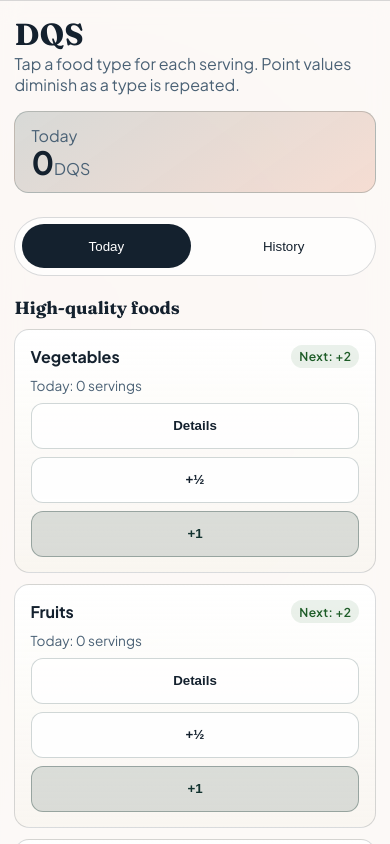
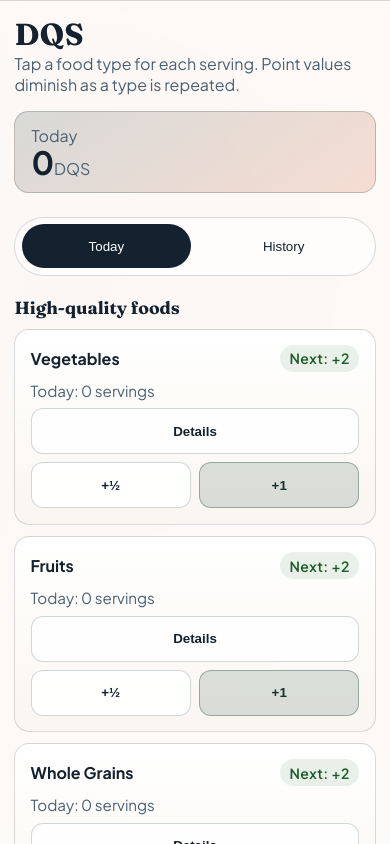
Before and after one commit to pkl-solita/dqs, a React (Vite) app: page / in a window 390 px wide. Shown: the top 844 px of the page. Built offline with nearby package versions, Linux system fonts and the light colour scheme.

Commit message:
UI update

```diff
--- a/src/App.css
+++ b/src/App.css
@@ -362,8 +362,29 @@
   }
 
   .tile-actions {
-    grid-template-columns: 1fr;
+    grid-template-columns: repeat(2, minmax(0, 1fr));
     gap: 0.5rem;
+  }
+
+  .tile-actions .tile-action:first-child {
+    grid-column: 1 / -1;
+  }
+
+  .tile-meta {
+    font-size: 0.95rem;
+  }
+
+  .points-badge {
+    font-size: 0.88rem;
+    padding: 0.28rem 0.6rem;
+  }
+
+  .sample-toggle {
+    font-size: 1rem;
+  }
+
+  .dqs-chart-wrap figcaption {
+    font-size: 0.95rem;
   }
 
   .history-topline {
```
